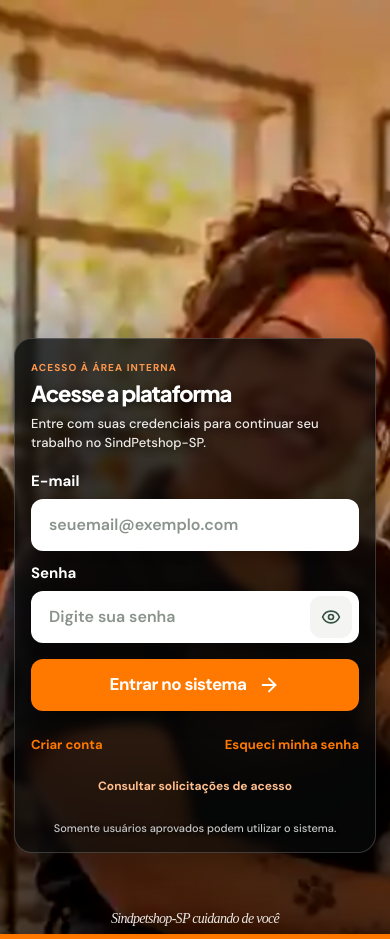
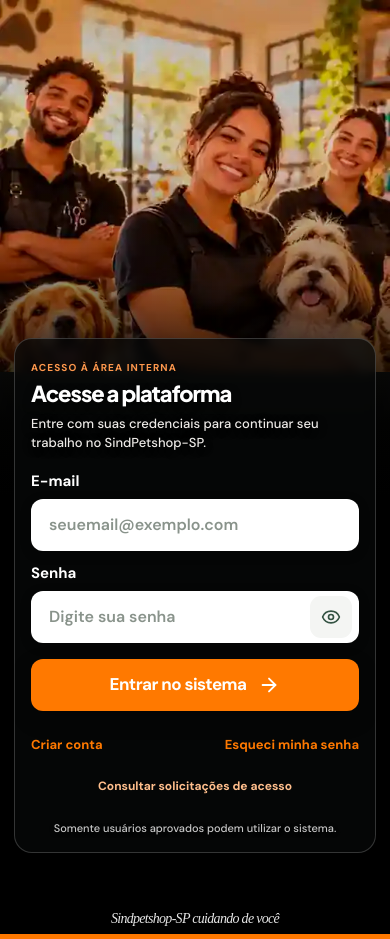
Before and after one commit to Seeven777/Gest-o-de-Campo-Sind, a Next.js app: page /login in a window 390 px wide. Built offline with nearby package versions, Linux system fonts and the light colour scheme.

Commit message:
style(login): mostrar foto inteira no desktop e mobile evitando recorte e ampliação excessiva

```diff
--- a/app/auth.css
+++ b/app/auth.css
@@ -242,3 +242,20 @@
  .auth-page-login .auth-panel{padding-top:clamp(260px,40dvh,380px)}
 }
 @media(max-height:680px){.auth-page-login .auth-panel{padding-top:180px}}
+
+/* Exibe a fotografia inteira antes da transição para o formulário.
+ * Evita background-size:cover, que cortava os três profissionais e ampliava
+ * excessivamente arquivos originais de 980x402 / 560x534. */
+.auth-page-login .auth-hero{
+ background-image:linear-gradient(180deg,rgba(5,5,5,0) 0%,rgba(5,5,5,.05) 28%,rgba(5,5,5,.28) 55%,#050505 84%),url('/sind-login-desktop.webp');
+ background-size:100% 100%,100% auto;
+ background-position:center top,center top;
+ background-repeat:no-repeat;
+}
+@media(max-width:800px){
+ .auth-page-login .auth-hero{
+  background-image:linear-gradient(180deg,rgba(5,5,5,0) 0%,rgba(5,5,5,.10) 15%,rgba(5,5,5,.40) 29%,rgba(5,5,5,.94) 45%,#050505 53%),url('/sind-login-mobile.webp');
+  background-size:100% 100%,100% auto;
+  background-position:center top,center top;
+ }
+}
```
